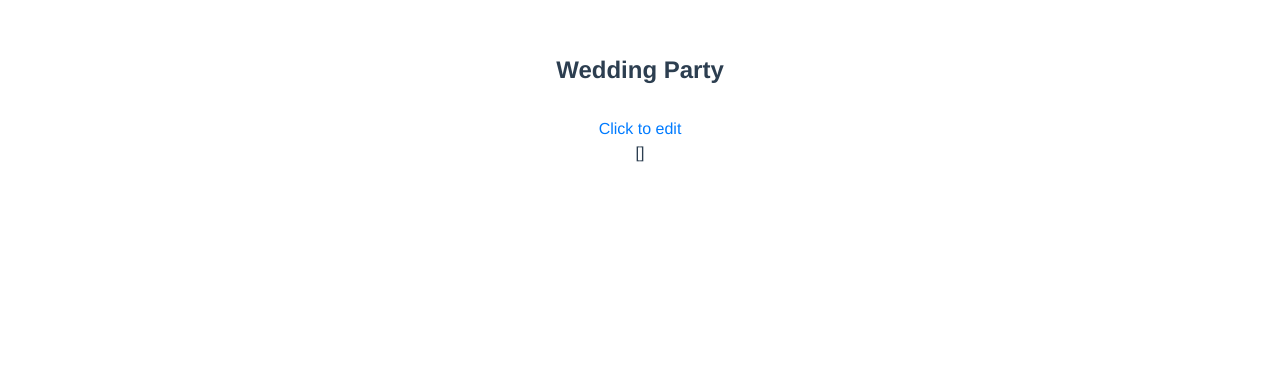
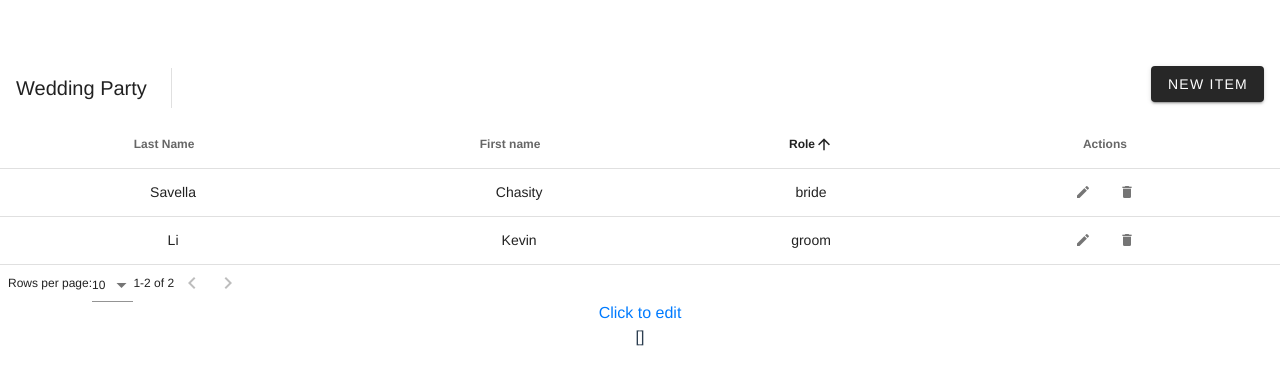
Before and after one commit to csavella/love-li-ever-after, a Vue app: page /#/planning in a window 1280 px wide. Shown: the part 5687-6071 px from the top of the page. Built offline with nearby package versions, Linux system fonts and the light colour scheme; no server answers.

Commit message:
Add wedding party table

```diff
--- a/src/components/planning.vue
+++ b/src/components/planning.vue
@@ -282,9 +282,55 @@
         </v-data-table>
     </section>
     <section id="partysection">
-        <h4 class="font-weight-bold black-text mb-4 pb-2">Wedding Party</h4>
+        <v-data-table :headers="partyheaders" :items="partyppl" sort-by="role" class="elevation-1">
+            <template v-slot:top>
+                <v-toolbar flat color="white">
+                    <v-toolbar-title>Wedding Party</v-toolbar-title>
+                    <v-divider class="mx-4" inset vertical></v-divider>
+                    <v-spacer></v-spacer>
+                    <v-dialog v-model="partydialog" max-width="500px">
+                        <template v-slot:activator="{ on }">
+                            <v-btn color="primary" dark class="mb-2" v-on="on">New Item</v-btn>
+                        </template>
+                        <v-card>
+                            <v-card-title>
+                            <span class="headline">{{ formTitle }}</span>
+                            </v-card-title>
+                            <v-card-text>
+                                <v-container>
+                                    <v-row>
+                                        <v-col cols="12" sm="6" md="4">
+                                            <v-text-field v-model="editedPerson.lastname" label="Last Name"></v-text-field>
+                                        </v-col>
+                                        <v-col cols="12" sm="6" md="4">
+                                            <v-text-field v-model="editedPerson.firstname" label="First Name"></v-text-field>
+                                        </v-col>
+                                        <v-col cols="12" sm="6" md="4">
+                                            <v-text-field v-model="editedPerson.role" label="Role"></v-text-field>
+                                        </v-col>
+                                    </v-row>
+                                </v-container>
+                            </v-card-text>
+                            <v-card-actions>
+                                <v-spacer></v-spacer>
+                                <v-btn color="blue darken-1" text @click="closePerson">Cancel</v-btn>
+                                <v-btn color="blue darken-1" text @click="savePerson">Save</v-btn>
+                            </v-card-actions>
+                        </v-card>
+                    </v-dialog>
+                </v-toolbar>
+            </template>
+            <template v-slot:item.actions="{ item }">
+                <v-icon small class="mr-2" @click="editPerson(item)">mdi-pencil</v-icon>
+                <v-icon small @click="deletePerson(item)">mdi-delete</v-icon>
+            </template>
+            <template v-slot:no-data>
+                <v-btn color="primary" @click="initialize">Reset</v-btn>
+            </template>
+        </v-data-table>
         <a class="partysheet" href="https://docs.google.com/spreadsheets/d/1lhdtEqxjbJppjwmtN0CG7L6zn02UqJ8Y13dtB09iAhI/edit#gid=0">Click to edit</a>
-        <p>{{partyppl}}</p>
+        <p>{{partyppl2}}</p>
+
     </section>
 </div>
 </template>
@@ -295,7 +341,7 @@ import axios from "axios";
 export default {
   name: 'planning',
     data: () => ({
-      partyppl: [],
+      partyppl2: [],
 
       /*tasks for todo list*/
       tasks: [],
@@ -375,6 +421,23 @@ export default {
       editedVendor: { name: '', category: '', cost: '', booked: false, notes: '' },
       defaultVendor: { name: '', category: '', cost: '', booked: false, notes: '' },
 
+      /*partay section*/
+      partyppl: [],
+      partydialog: false,
+      partyheaders: [
+        {
+          text: 'Last Name',
+          align: 'start',
+          sortable: true,
+          value: 'lastname',
+        },
+        { text: 'First name', value: 'firstname' },
+        { text: 'Role', value: 'role' },
+        { text: 'Actions', value: 'actions', sortable: false },
+      ],
+      editedPerson: { lastname: '', firstname: '', role: '' },
+      defaultPerson: { lastname: '', firstname: '', role: '' },
+
     }),
 
     computed: {
@@ -395,6 +458,9 @@ export default {
       },
       vendordialog (val) {
         val || this.closeVendor()
+      },
+      partydialog (val) {
+        val || this.closePerson()
       }
     },
 
@@ -406,7 +472,7 @@ export default {
     axios
       .get("https://sheetsu.com/apis/v1.0su/eded8760576f")
       .then(response => {
-          this.partyppl = response.data;
+          this.partyppl2 = response.data;
       })
       .catch(error => {
           console.log('Request failed', error);
@@ -500,6 +566,18 @@ export default {
                 cost: 3000,
                 booked: false,
                 notes: '4 hour session'
+            },
+        ],
+        this.partyppl = [
+            {
+                lastname: 'Li',
+                firstname: 'Kevin',
+                role: 'groom'
+            },
+            {
+                lastname: 'Savella',
+                firstname: 'Chasity',
+                role: 'bride'
             },
         ]
       },
@@ -619,6 +697,36 @@ export default {
         }
         this.closeVendor()
       },
+
+
+      /*party actions*/
+      editPerson (item) {
+        this.editedIndex = this.partyppl.indexOf(item)
+        this.editedPerson = Object.assign({}, item)
+        this.partydialog = true
+      },
+
+      deletePerson (item) {
+        const index = this.partyppl.indexOf(item)
+        confirm('Are you sure you want to delete this item?') && this.partyppl.splice(index, 1)
+      },
+
+      closePerson () {
+        this.partydialog = false
+        this.$nextTick(() => {
+          this.editedPerson = Object.assign({}, this.defaultPerson)
+          this.editedIndex = -1
+        })
+      },
+
+      savePerson () {
+        if (this.editedIndex > -1) {
+          Object.assign(this.partyppl[this.editedIndex], this.editedPerson)
+        } else {
+          this.partyppl.push(this.editedPerson)
+        }
+        this.closePerson()
+      },
     },
   }
 </script>
```
Also changed, not shown: 1 other file (tests, documents, lock files or other folders).
